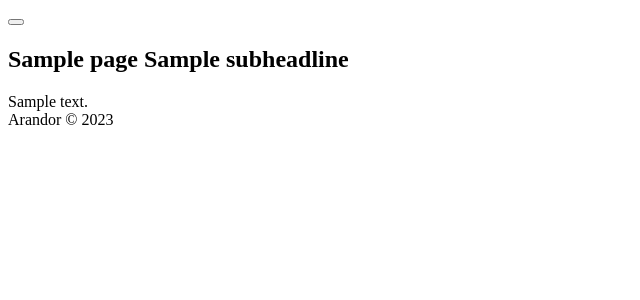
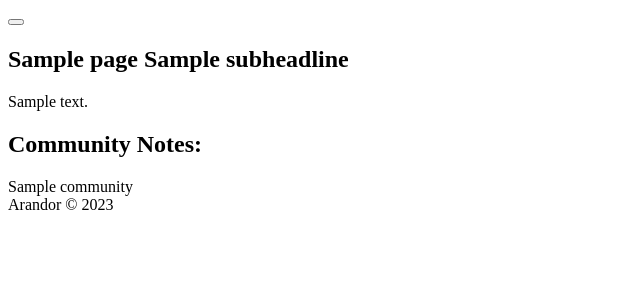
Before and after one commit to danspy/arandor-app, a PHP site: template site/templates/diary-page.php in a window 1280 px wide. Shown: the top 300 px of the page, without its empty margins (0-640 px from the left). Run offline with PHP 8.4, Linux system fonts and the light colour scheme; the template is opened without the code that fills it: most values are stand-ins (such as "Sample title", 1, 10 or a date in 2020); data that the repository does not hold is empty.

Commit message:
Add community notes in diary

```diff
--- a/site/blueprints/pages/diary-page.yml
+++ b/site/blueprints/pages/diary-page.yml
@@ -13,6 +13,9 @@
           text:
             type: textarea
             size: huge
+          community:
+            label: Community Notes
+            type: textarea
   sidebar:
     width: 1/3
     sections:
--- a/site/templates/diary-page.php
+++ b/site/templates/diary-page.php
@@ -33,6 +33,15 @@
     <div class="w-full px-6 pb-12 lg:max-w-[900px] lg:pl-12 lg:pr-12 lg:mx-auto">
       <?= $page->text()->kirbytext() ?>
 
+      <?php if($page->community() != '') { ?>
+        <div class="p-6 mt-12 bg-slate-900">
+          <h2 class="text-2xl font-cormorant">Community Notes:</h2>
+          <div class="mt-3">
+            <?= $page->community() ?>
+          </div>
+        </div>
+      <?php } ?>
+
       <div>
         <?php snippet('pagination') ?>
       </div>
```
